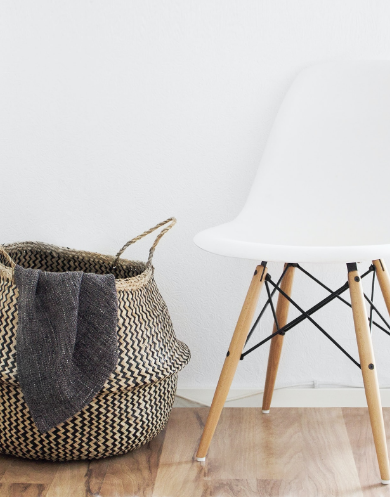
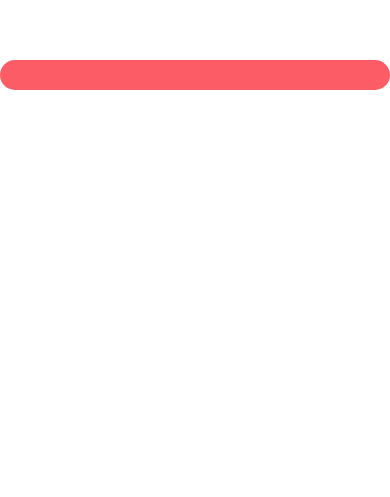
Before and after one commit to HannesEn/DoneWithIt, a React Native app: screen / in a window 390 px wide. Shown: the part 347-844 px from the top of the page. Built offline with nearby package versions, Linux system fonts and the light colour scheme.

Commit message:
commit Nr.5

```diff
--- a/App.js
+++ b/App.js
@@ -9,12 +9,17 @@ import {
   Button,
   Alert,
 } from "react-native";
+import AppButton from "./App/components/AppButton";
 import ViewImageScreen from "./App/screens/ViewImageScreen";
 import WelcomeScreen from "./App/screens/WelcomeScreen";
 
 export default function App() {
   console.log("App executed");
-  return <ViewImageScreen />;
+  return (
+    <View style={{ flex: 1, justifyContent: "center", alignItems: "center" }}>
+      <AppButton title="Login" />
+    </View>
+  );
 }
 
 const styles = StyleSheet.create({
--- /dev/null
+++ b/App/components/AppButton.js
@@ -0,0 +1,31 @@
+import React from "react";
+import { View, StyleSheet, Text } from "react-native";
+
+import colours from "../config/colours";
+
+function AppButton(props) {
+  return (
+    <View style={styles.button}>
+      <Text style={styles.text}></Text>
+    </View>
+  );
+}
+
+const styles = StyleSheet.create({
+  button: {
+    backgroundColor: colours.primary,
+    borderRadius: 25,
+    justifyContent: "center",
+    alignItems: "center",
+    padding: 15,
+    width: "100%",
+  },
+  text: {
+    color: colours.white,
+    fontSize: 18,
+    textTransform: "uppercase",
+    fontWeight: "bold",
+  },
+});
+
+export default AppButton;
--- /dev/null
+++ b/App/config/colours.js
@@ -0,0 +1,6 @@
+export default {
+  primary: "#fc5c65",
+  secondary: "#4ecdc4",
+  black: "#000",
+  white: "#fff",
+};
--- a/App/screens/ViewImageScreen.js
+++ b/App/screens/ViewImageScreen.js
@@ -1,8 +1,20 @@
 import React from "react";
-import { Image, StyleSheet } from "react-native";
+import { Image, StyleSheet, View } from "react-native";
+
+import colours from "../config/colours";
 
 function ViewImageScreen(props) {
-  return <Image style={styles.image} source={require("../assets/chair.jpg")} />;
+  return (
+    <View style={styles.container}>
+      <View style={styles.closeIcon}></View>
+      <View style={styles.deleteIcon}></View>
+      <Image
+        resizeMode="contain"
+        style={styles.image}
+        source={require("../assets/chair.jpg")}
+      />
+    </View>
+  );
 }
 
 const styles = StyleSheet.create({
@@ -10,6 +22,26 @@ const styles = StyleSheet.create({
     width: "100%",
     height: "100%",
   },
+  container: {
+    backgroundColor: colours.black,
+    flex: 1,
+  },
+  closeIcon: {
+    width: 50,
+    height: 50,
+    backgroundColor: colours.primary,
+    position: "absolute",
+    top: 40,
+    left: 30,
+  },
+  deleteIcon: {
+    width: 50,
+    height: 50,
+    backgroundColor: colours.secondary,
+    position: "absolute",
+    top: 40,
+    right: 30,
+  },
 });
 
 export default ViewImageScreen;
--- a/App/screens/WelcomeScreen.js
+++ b/App/screens/WelcomeScreen.js
@@ -1,5 +1,7 @@
 import React from "react";
 import { Image, ImageBackground, StyleSheet, View, Text } from "react-native";
+
+import colours from "../config/colours";
 
 function WelcomeScreen(props) {
   return (
@@ -26,12 +28,12 @@ const styles = StyleSheet.create({
   loginButton: {
     width: "100%",
     height: 70,
-    backgroundColor: "#fc5c65",
+    backgroundColor: colours.primary,
   },
   registerButton: {
     width: "100%",
     height: 70,
-    backgroundColor: "#4ecdc4",
+    backgroundColor: colours.secondary,
   },
   logo: {
     width: 100,
```
